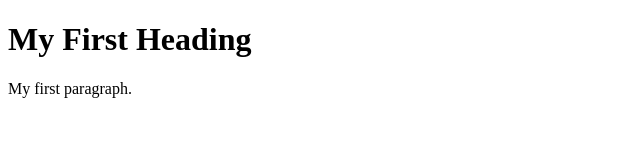
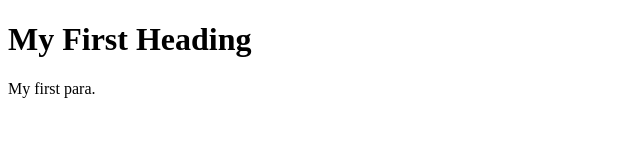
Before and after one commit to deliadsouza/delia_dsouza.github.io, a plain HTML site: page index.html in a window 1280 px wide. Shown: the full height of the page, 0-640 px from the left. Drawn offline with Linux system fonts and the light colour scheme.

Commit message:
Update index.html

```diff
--- a/index.html
+++ b/index.html
@@ -3,7 +3,7 @@
 <body>
 
 <h1>My First Heading</h1>
-<p>My first paragraph.</p>
+<p>My first para.</p>
 
 </body>
 </html>
```
